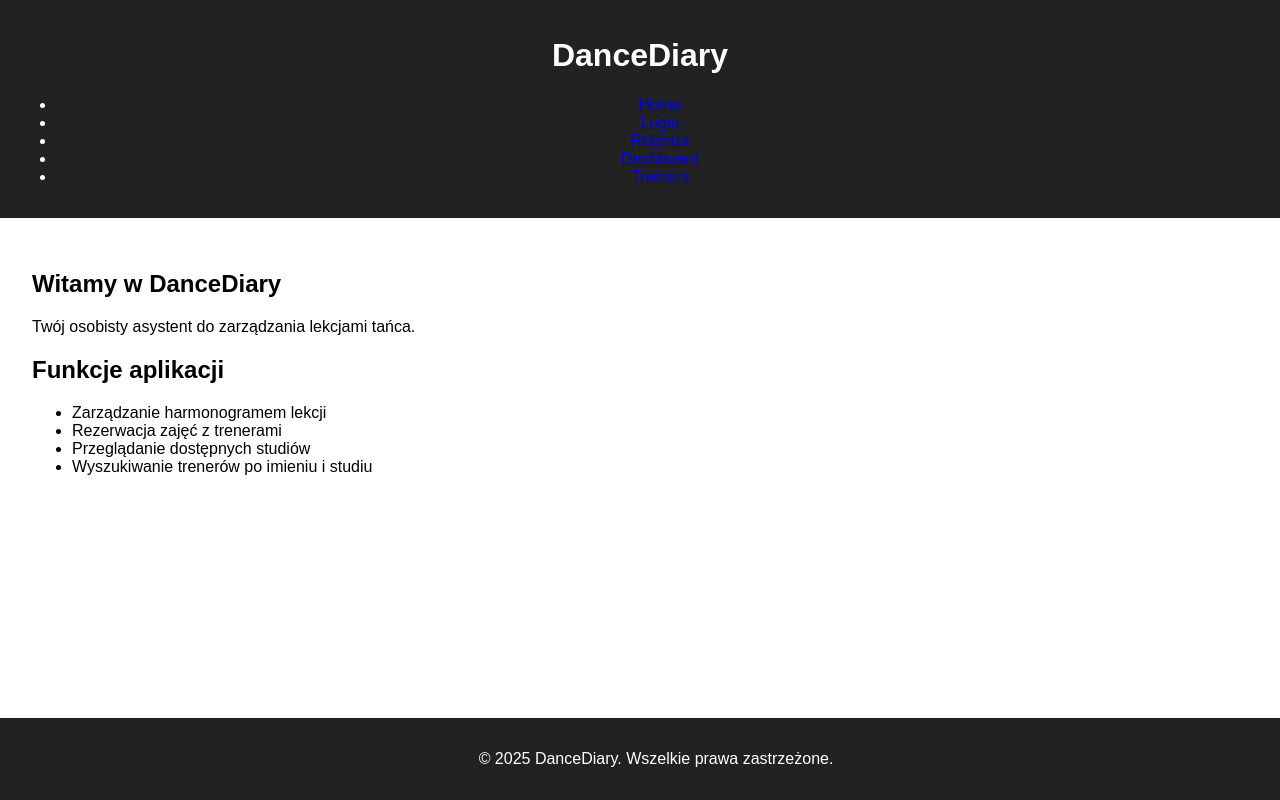
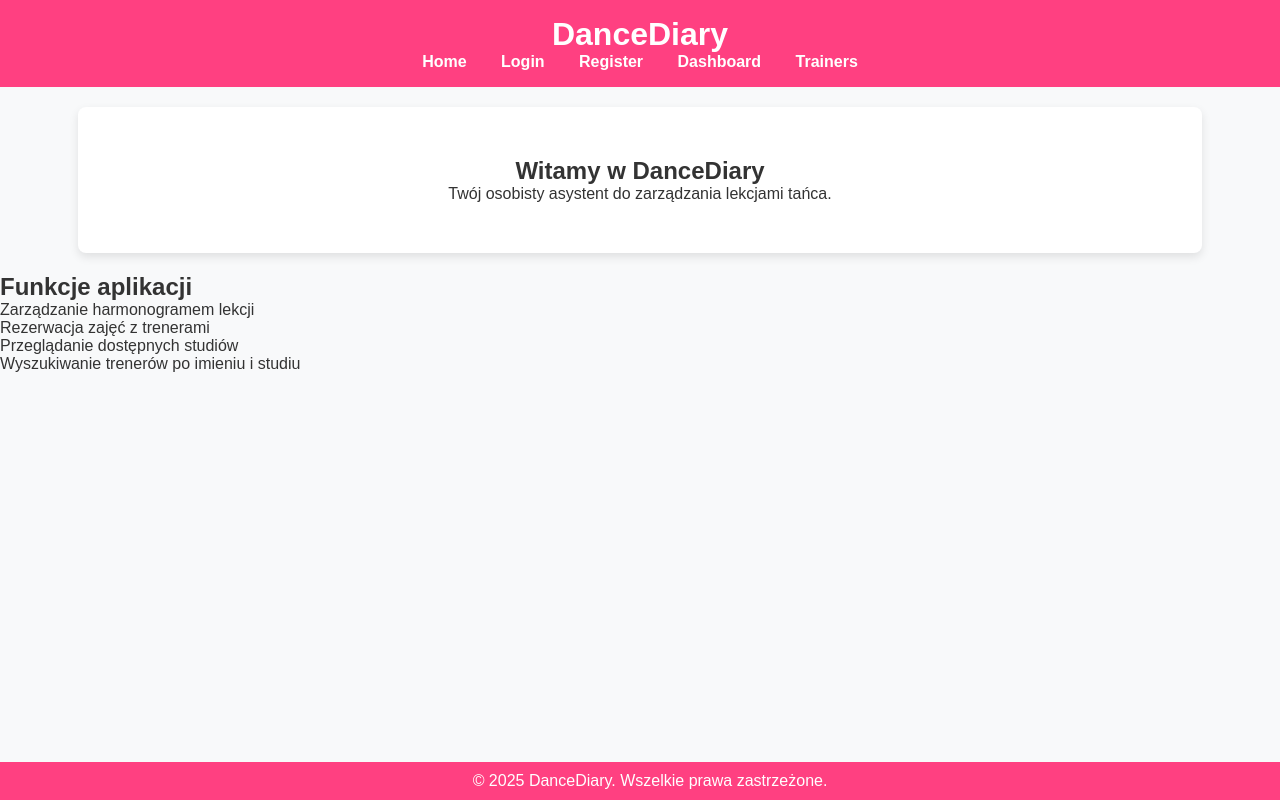
Before and after one commit to JcobG/DanceDiary, a PHP site: page / in a window 1280 px wide. Run offline with PHP 8.4, Linux system fonts and the light colour scheme.

Commit message:
Update styles.css

```diff
--- a/DanceDiary/frontend/styles.css
+++ b/DanceDiary/frontend/styles.css
@@ -1,22 +1,56 @@
-body {
-    font-family: Arial, sans-serif;
+/* Resetowanie domyślnych styli */
+body, h1, h2, p, ul {
     margin: 0;
     padding: 0;
 }
+
+body {
+    font-family: Arial, sans-serif;
+    background-color: #f8f9fa;
+    color: #333;
+}
+
+/* Styl nagłówka i menu */
 header {
-    background: #222;
-    color: #fff;
+    background-color: #ff4081;
+    color: white;
     padding: 1rem;
     text-align: center;
 }
-main {
-    padding: 2rem;
+
+nav ul {
+    list-style: none;
+    padding: 0;
 }
+
+nav ul li {
+    display: inline;
+    margin: 0 15px;
+}
+
+nav ul li a {
+    color: white;
+    text-decoration: none;
+    font-weight: bold;
+}
+
+/* Sekcja powitalna */
+.welcome {
+    text-align: center;
+    padding: 50px;
+    background-color: white;
+    margin: 20px auto;
+    width: 80%;
+    border-radius: 8px;
+    box-shadow: 0px 4px 10px rgba(0, 0, 0, 0.1);
+}
+
+/* Stopka */
 footer {
     text-align: center;
-    padding: 1rem;
-    background: #222;
-    color: #fff;
+    padding: 10px;
+    background-color: #ff4081;
+    color: white;
     position: fixed;
     bottom: 0;
     width: 100%;
```
